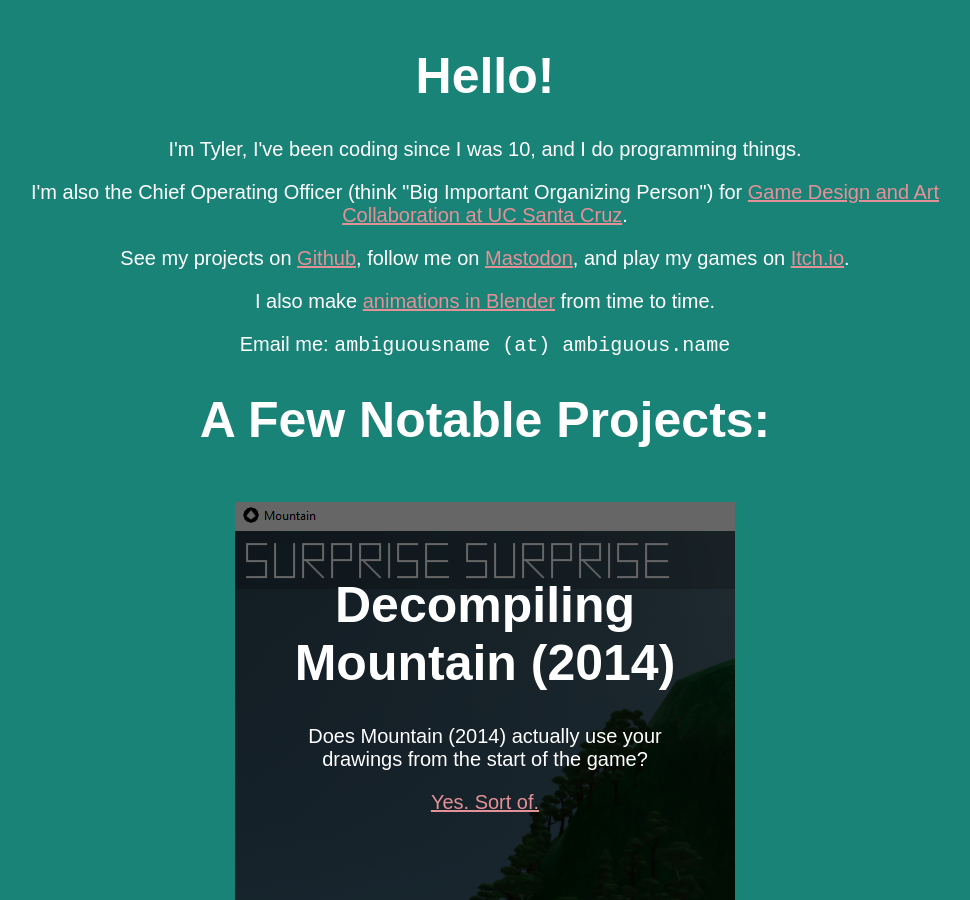
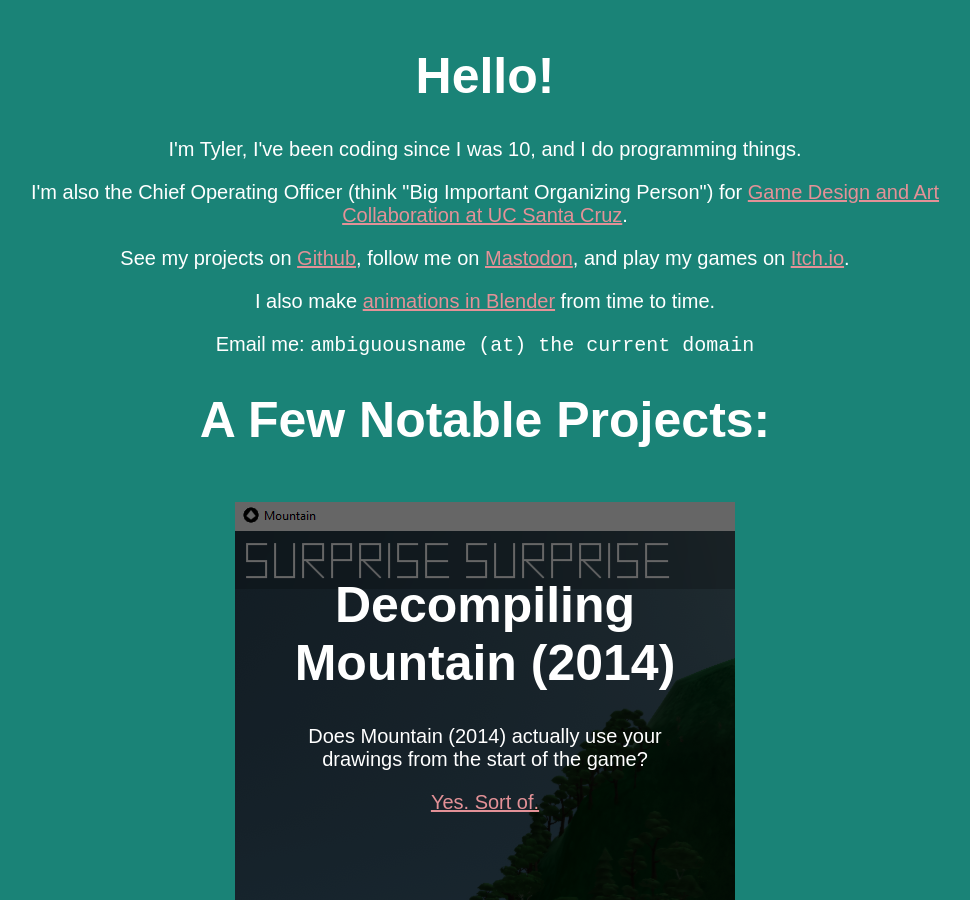
Before and after one commit to ambiguousname/ambiguousname.github.io, a Jekyll site: the page built from index.html, in a window 1280 px wide and 900 px high. Shown: the whole window, without its empty margins (155-1125 px from the left). Built offline with Jekyll 4.4.1, drawn with Linux system fonts in a browser that asks for light colours.

Commit message:
Update email to be a little more obscure

```diff
--- a/index.html
+++ b/index.html
@@ -23,7 +23,7 @@
                 I also make <a href="./animations">animations in Blender</a> from time to time.
             </p>
             <p>
-                Email me: <code>ambiguousname (at) ambiguous&period;name</code>
+                Email me: <code>ambiguousname (at) the current domain</code>
             </p>
 
             <h1>A Few Notable Projects:</h1>
```
